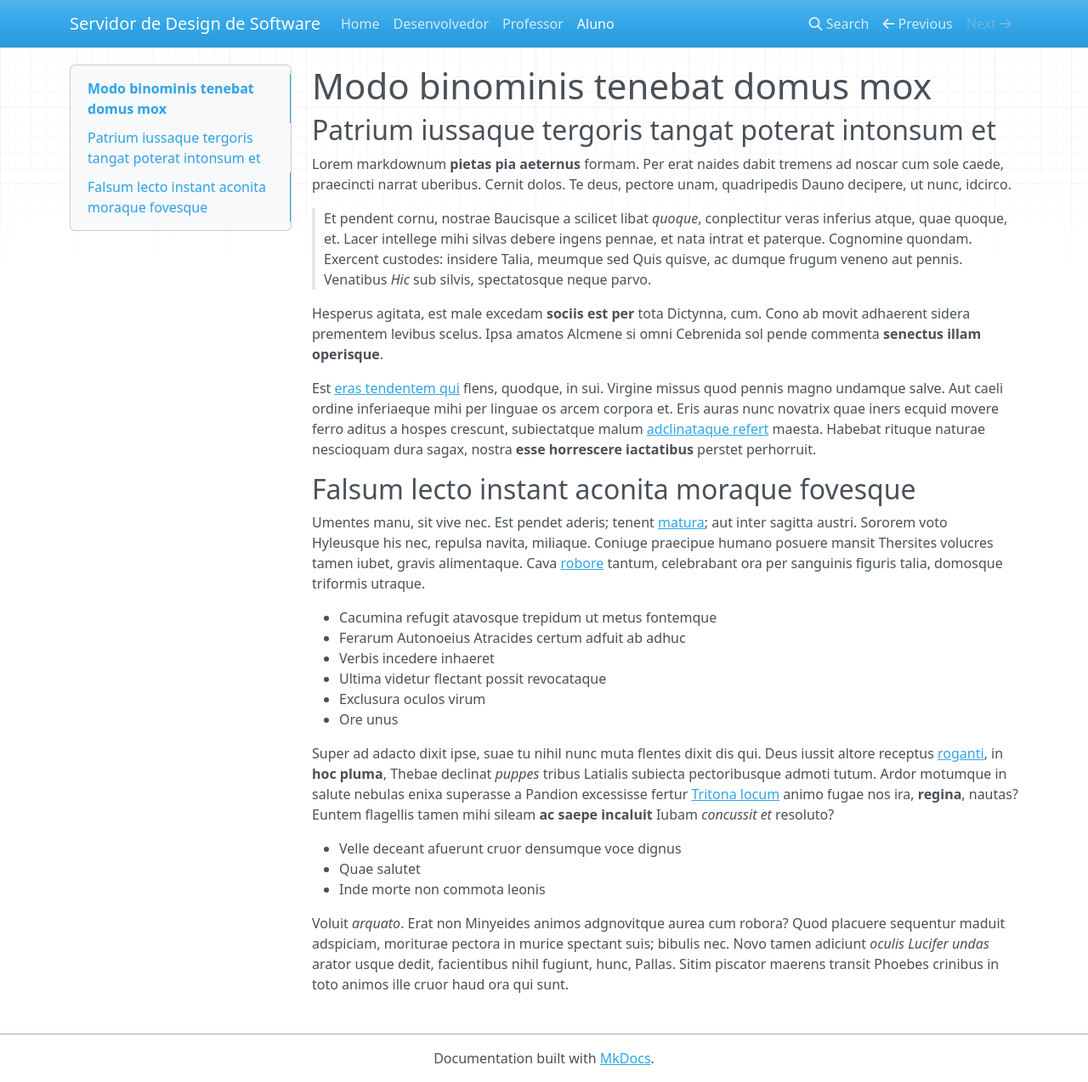
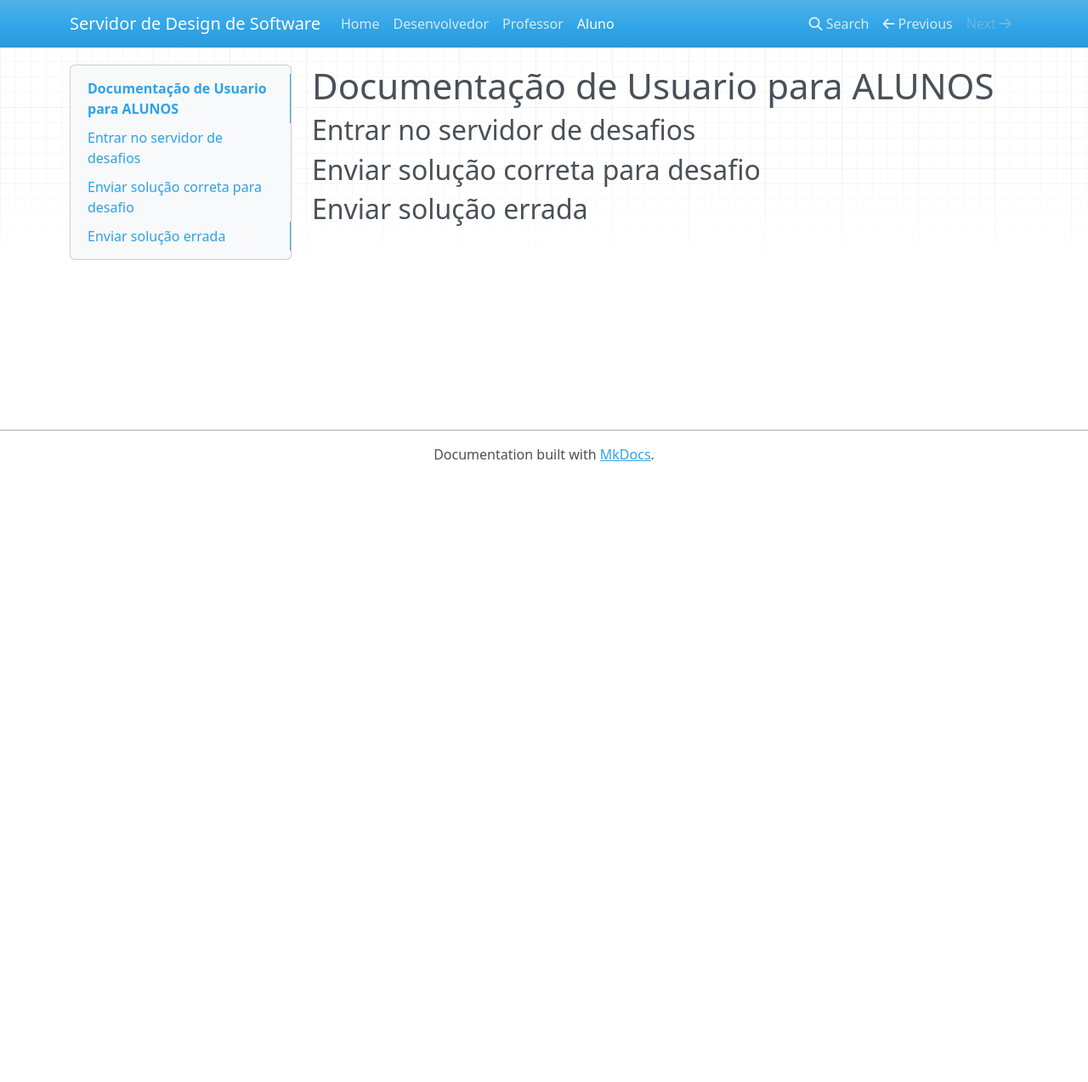
Before and after one commit to WarlenRodrigues/softdes-desafios, an MkDocs documentation site: the page built from docs/aluno.md, in a window 1280 px wide and 1274 px high. Shown: the whole window at 85% size. Built offline with MkDocs 1.6.1, drawn with Linux system fonts in a browser that asks for light colours; nearby versions of some CDN libraries.

Commit message:
update mds and ignore

```diff
--- a/docs/aluno.md
+++ b/docs/aluno.md
@@ -1,59 +1,5 @@
-# Modo binominis tenebat domus mox
+# Documentação de Usuario para ALUNOS
 
-## Patrium iussaque tergoris tangat poterat intonsum et
-
-Lorem markdownum **pietas pia aeternus** formam. Per erat naides dabit tremens
-ad noscar cum sole caede, praecincti narrat uberibus. Cernit dolos. Te deus,
-pectore unam, quadripedis Dauno decipere, ut nunc, idcirco.
-
-> Et pendent cornu, nostrae Baucisque a scilicet libat *quoque*, conplectitur
-> veras inferius atque, quae quoque, et. Lacer intellege mihi silvas debere
-> ingens pennae, et nata intrat et paterque. Cognomine quondam. Exercent
-> custodes: insidere Talia, meumque sed Quis quisve, ac dumque frugum veneno aut
-> pennis. Venatibus *Hic* sub silvis, spectatosque neque parvo.
-
-Hesperus agitata, est male excedam **sociis est per** tota Dictynna, cum. Cono
-ab movit adhaerent sidera prementem levibus scelus. Ipsa amatos Alcmene si omni
-Cebrenida sol pende commenta **senectus illam operisque**.
-
-Est [eras tendentem qui](http://qui.com/vero-narret.html) flens, quodque, in
-sui. Virgine missus quod pennis magno undamque salve. Aut caeli ordine
-inferiaeque mihi per linguae os arcem corpora et. Eris auras nunc novatrix quae
-iners ecquid movere ferro aditus a hospes crescunt, subiectatque malum
-[adclinataque refert](http://lustramodo.org/caelum) maesta. Habebat rituque
-naturae nescioquam dura sagax, nostra **esse horrescere iactatibus** perstet
-perhorruit.
-
-## Falsum lecto instant aconita moraque fovesque
-
-Umentes manu, sit vive nec. Est pendet aderis; tenent
-[matura](http://www.tristes-nocere.io/vestespererrant); aut inter sagitta
-austri. Sororem voto Hyleusque his nec, repulsa navita, miliaque. Coniuge
-praecipue humano posuere mansit Thersites volucres tamen iubet, gravis
-alimentaque. Cava [robore](http://consistitque.org/quare.aspx) tantum,
-celebrabant ora per sanguinis figuris talia, domosque triformis utraque.
-
-- Cacumina refugit atavosque trepidum ut metus fontemque
-- Ferarum Autonoeius Atracides certum adfuit ab adhuc
-- Verbis incedere inhaeret
-- Ultima videtur flectant possit revocataque
-- Exclusura oculos virum
-- Ore unus
-
-Super ad adacto dixit ipse, suae tu nihil nunc muta flentes dixit dis qui. Deus
-iussit altore receptus [roganti](http://micant.io/faceslaetaris.php), in **hoc
-pluma**, Thebae declinat *puppes* tribus Latialis subiecta pectoribusque admoti
-tutum. Ardor motumque in salute nebulas enixa superasse a Pandion excessisse
-fertur [Tritona locum](http://perfuditmirabile.org/necvultu.html) animo fugae
-nos ira, **regina**, nautas? Euntem flagellis tamen mihi sileam **ac saepe
-incaluit** Iubam *concussit et* resoluto?
-
-- Velle deceant afuerunt cruor densumque voce dignus
-- Quae salutet
-- Inde morte non commota leonis
-
-Voluit *arquato*. Erat non Minyeides animos adgnovitque aurea cum robora? Quod
-placuere sequentur maduit adspiciam, moriturae pectora in murice spectant suis;
-bibulis nec. Novo tamen adiciunt *oculis Lucifer undas* arator usque dedit,
-facientibus nihil fugiunt, hunc, Pallas. Sitim piscator maerens transit Phoebes
-crinibus in toto animos ille cruor haud ora qui sunt.
+## Entrar no servidor de desafios
+## Enviar solução correta para desafio
+## Enviar solução errada
```
Also changed, not shown: CheckList.md (+1 -1 lines), 1 other file.
